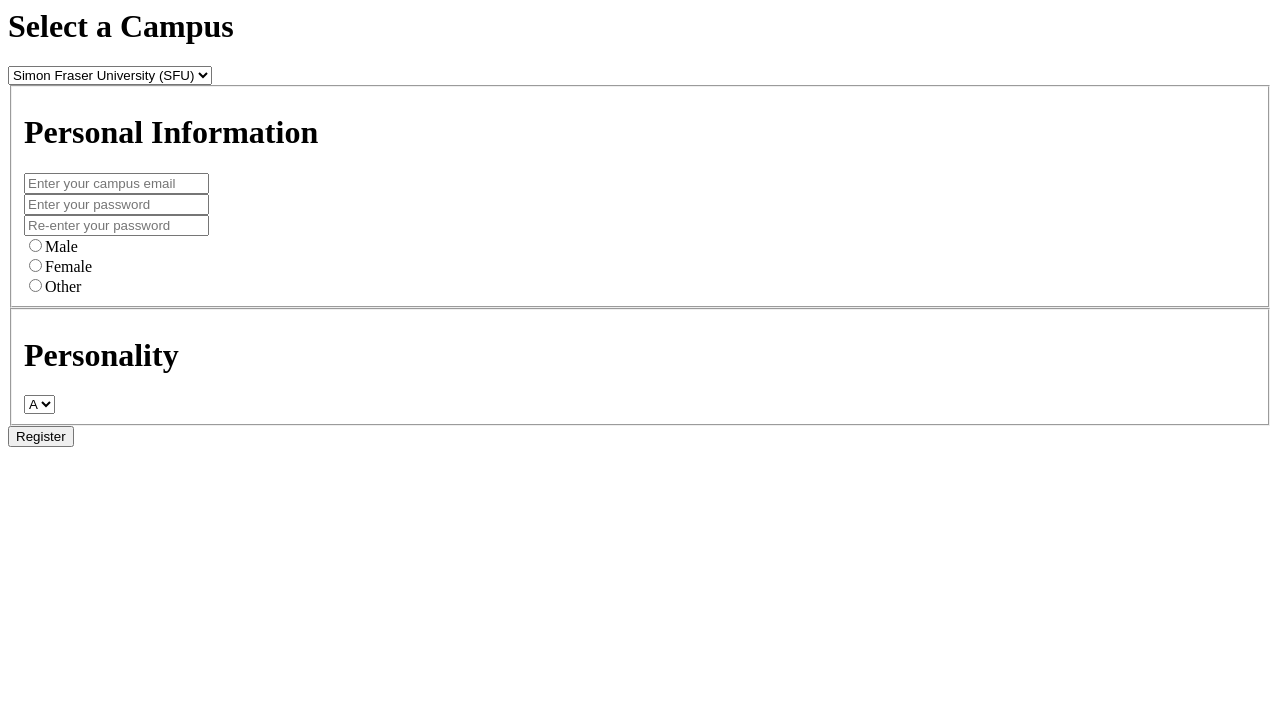
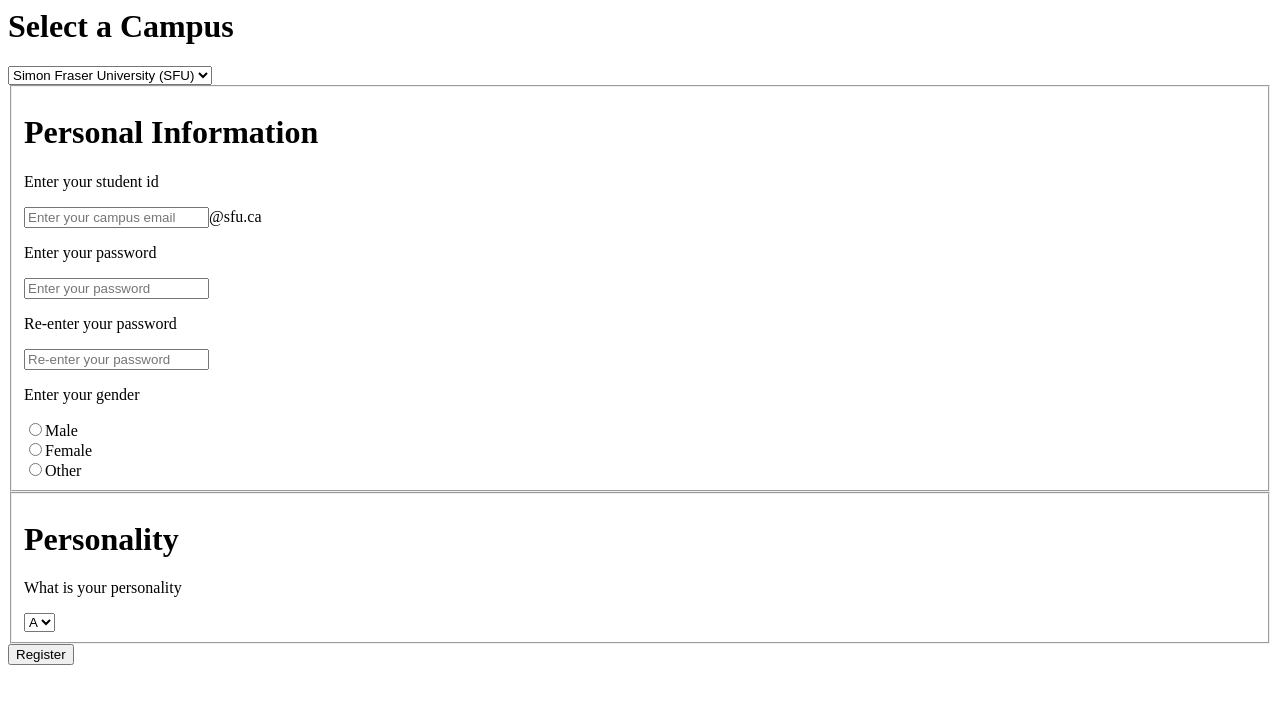
Before and after one commit to JumpStart-SFU/JumpStart, a PHP site: page /register.php in a window 1280 px wide. Shown: the top 704 px of the page. Run offline with PHP 8.4, Linux system fonts and the light colour scheme.

Commit message:
Added register-sfu.php and index.css

```diff
--- /dev/null
+++ b/css/index.css
@@ -0,0 +1,3 @@
+body {
+  font-family: sans-serif;
+}
--- a/register.php
+++ b/register.php
@@ -16,15 +16,20 @@ $campus_file = "register-sfu.php";
     <form action = "<?php echo ($campus_file) ?>" method = "post">
         <fieldset>
             <h1>Personal Information</h1>
-            <input type = "email" name = "email" placeholder = "Enter your campus email" /><br/>
+            <p>Enter your student id</p>
+            <input type = "email" name = "email" placeholder = "Enter your campus email" />@sfu.ca<br/>
+            <p>Enter your password</p>
             <input type = "password" name = "password-1" placeholder = "Enter your password" /><br/>
+            <p>Re-enter your password</p>
             <input type = "password" name = "password-2" placeholder = "Re-enter your password" /><br/>
+            <p>Enter your gender</p>
             <input type = "radio" name = "sex" value = "male" />Male <br/>
             <input type = "radio" name = "sex" value = "female" />Female <br/>
             <input type = "radio" name = "sex" value = "other" />Other <br/>
         </fieldset>
         <fieldset>
             <h1>Personality</h1>
+            <p>What is your personality</p>
             <select>
                 <option>A</option>
             </select>
```
Also changed, not shown: include/database/database-field.php (+29 -3 lines), include/database/database-table.php (+0 -25 lines), index.php (+9 -8 lines), register-sfu.php (added, +22 -0 lines).
